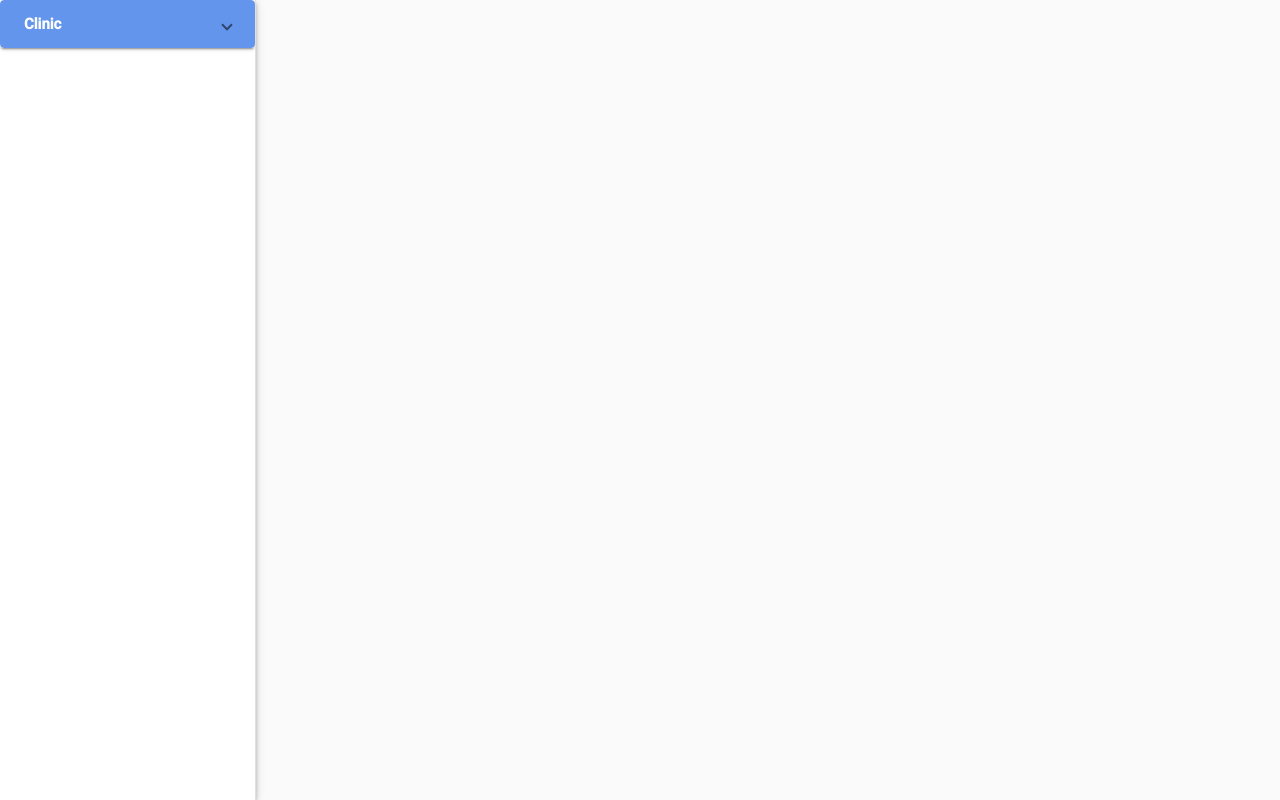
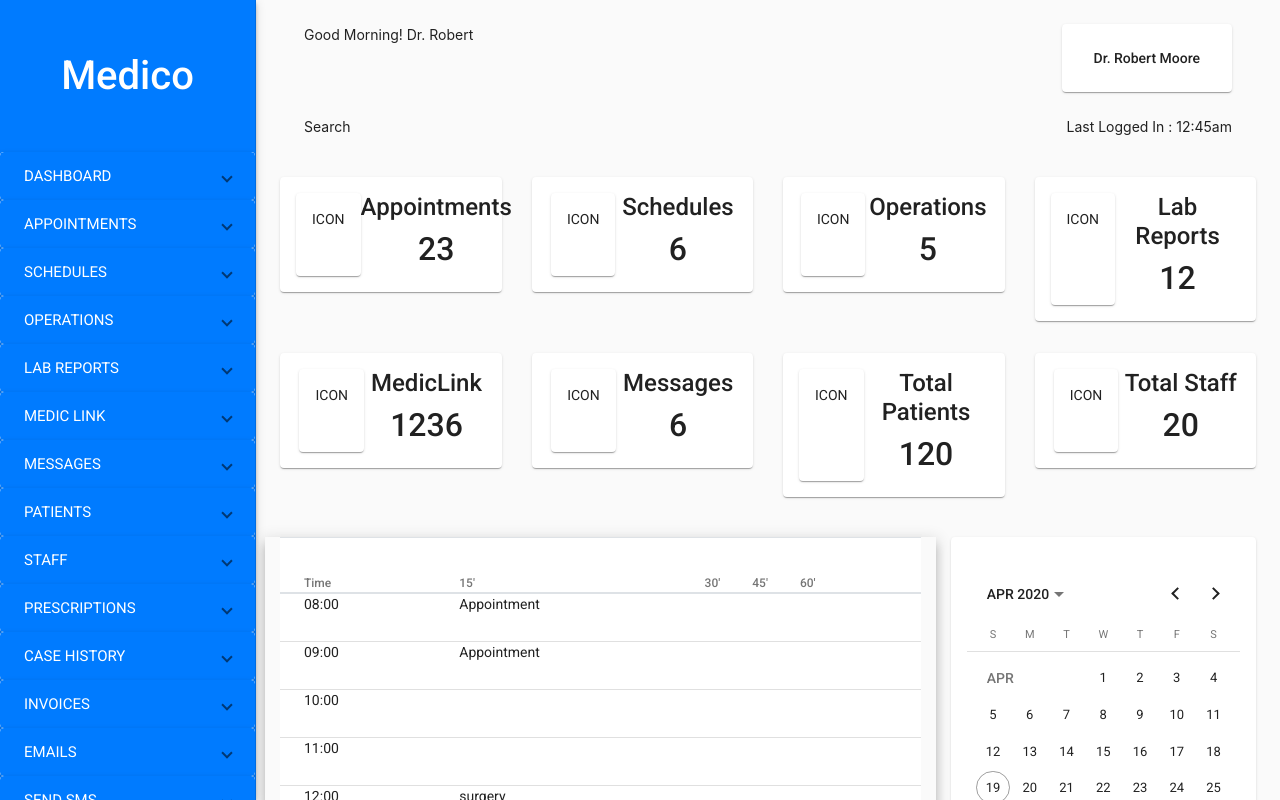
Before and after one commit to davidcloudobi/MedichostApp, an Angular app in the folder Medichost/: page / in a window 1280 px wide. Built offline with nearby package versions, Linux system fonts and the light colour scheme.

Commit message:
Added Interface helper folder to contain sideBar and Content

```diff
--- a/Medichost/src/app/Dashboard/Dashboard.component.css
+++ b/Medichost/src/app/Dashboard/Dashboard.component.css
@@ -5,6 +5,5 @@ mat-sidenav {
 .sideBarNav
 {
   background-color: cornflowerblue;
-  color: white;
-  font-weight: bolder;
+  font-weight: bold;
 }
--- a/Medichost/src/app/Dashboard/Dashboard.component.html
+++ b/Medichost/src/app/Dashboard/Dashboard.component.html
@@ -1,24 +1,102 @@
 <mat-sidenav-container fullscreen>
-  <mat-sidenav #sidenav class="mat-elevation-z4" mode="side" opened="true">
-
-    <mat-accordion>
-      <mat-expansion-panel>
-        <mat-expansion-panel-header class="sideBarNav">
-          <mat-panel-title class="text-white">
-            Clinic
-          </mat-panel-title>
-        </mat-expansion-panel-header>
-        <p><a href="#">Go Here</a></p>
-      </mat-expansion-panel>
-    </mat-accordion>
+  <mat-sidenav #sidenav class="mat-elevation-z4 bg-primary" mode="side" opened="true">
 
     <mat-nav-list>
-      <mat-list-item *ngFor="let item of list " >
-        <mat-icon matListIcon>{{item}}</mat-icon>
-        <h3 matLine>{{item}}</h3>
+      <mat-list-item class="text-center mt-5 mb-5 mr-3 d-flex text-white justify-content-center">
+        <h1>Medico</h1>
       </mat-list-item>
+
+      <mat-accordion *ngFor="let nav of sideNav">
+        <mat-expansion-panel>
+          <mat-expansion-panel-header class="bg-primary">
+            <mat-panel-title class="text-uppercase text-white">
+              {{ nav.displayName}}
+            </mat-panel-title>
+          </mat-expansion-panel-header>
+          <mat-list-item *ngFor="let children of nav.children">
+            <h3 matLine>{{children.displayName}}</h3>
+          </mat-list-item>
+        </mat-expansion-panel>
+      </mat-accordion>
+
+      <mat-list-item class="text-white">
+        Help
+      </mat-list-item>
+
     </mat-nav-list>
   </mat-sidenav>
-  <div class="container">
+
+  <div class="m-4">
+    <div class="row d-flex justify-content-between m-4">
+      <div>Good Morning! Dr. Robert</div>
+      <mat-card>
+        <button mat-button [matMenuTriggerFor]="menu">Dr. Robert Moore</button>
+        <mat-menu #menu="matMenu">
+          <button mat-menu-item>Item 1</button>
+          <button mat-menu-item>Item 2</button>
+        </mat-menu>
+      </mat-card>
+    </div>
+    <div class="row d-flex justify-content-between m-4">
+      <span>Search</span>
+      <span> Last Logged In : 12:45am</span>
+    </div>
+    <div class="row mb-4">
+      <div class="col-md-3 mt-3 mb-3" *ngFor="let action of doctorActions">
+        <mat-card class="d-flex justify-content-around text-center p-3">
+          <mat-card>
+            ICON
+          </mat-card>
+          <div>
+            <h4>{{action.displayName}}</h4>
+            <h2>{{ action.counter }}</h2>
+          </div>
+        </mat-card>
+      </div>
+    </div>
+    <div class="row">
+      <div class="example-container mat-elevation-z8 col-md-8">
+        <table mat-table [dataSource]="dataSource" class="table table-hover">
+
+          <!-- Position Column -->
+          <ng-container matColumnDef="time">
+            <th mat-header-cell *matHeaderCellDef> Time </th>
+            <td mat-cell *matCellDef="let element"> {{element.row}} </td>
+          </ng-container>
+
+          <!-- Name Column -->
+          <ng-container matColumnDef="15">
+            <th mat-header-cell *matHeaderCellDef> 15' </th>
+            <td mat-cell *matCellDef="let element"> {{element.minute == 0 ? element.appointmentType : ''}} </td>
+          </ng-container>
+
+          <!-- Weight Column -->
+          <ng-container matColumnDef="30">
+            <th mat-header-cell *matHeaderCellDef> 30' </th>
+            <td mat-cell *matCellDef="let element"> {{element.minute == 15 ? element.appointmentType : ''}} </td>
+          </ng-container>
+
+          <!-- Symbol Column -->
+          <ng-container matColumnDef="45">
+            <th mat-header-cell *matHeaderCellDef> 45' </th>
+            <td mat-cell *matCellDef="let element"> {{element.minute == 30 ? element.appointmentType : ''}} </td>
+          </ng-container>
+
+          <ng-container matColumnDef="60">
+            <th mat-header-cell *matHeaderCellDef> 60' </th>
+            <td mat-cell *matCellDef="let element"> {{element.minute == 45 ? element.appointmentType : ''}} </td>
+          </ng-container>
+
+          <tr mat-header-row *matHeaderRowDef="displayedColumns; sticky: true"></tr>
+          <tr mat-row *matRowDef="let row; columns: displayedColumns;"></tr>
+        </table>
+      </div>
+
+        <div class="col-md-4">
+          <mat-card>
+            <mat-calendar [selected]="selectedDate" (selectedChange)="onSelect($event)"></mat-calendar>
+          </mat-card>
+        </div>
+    </div>
   </div>
 </mat-sidenav-container>
--- a/Medichost/src/app/Dashboard/Dashboard.component.ts
+++ b/Medichost/src/app/Dashboard/Dashboard.component.ts
@@ -1,4 +1,6 @@
 import { Component, OnInit } from '@angular/core';
+import { Schedules, HourlySchedule, sideBarNavs, sideNav, actions, docActions} from './helpers/doctorAction'
+
 
 @Component({
   selector: 'app-Dashboard',
@@ -8,12 +10,21 @@ import { Component, OnInit } from '@angular/core';
 export class DashboardComponent implements OnInit {
 
   constructor() { }
-  events: string[] = [];
-  list:any[] = [];
-  opened: boolean;
-  panelOpenState = false;
 
-  shouldRun = [/(^|\.)plnkr\.co$/, /(^|\.)stackblitz\.io$/].some(h => h.test(window.location.host));
+
+  sideNav: sideNav[] = sideBarNavs; // SideBar Options
+  doctorActions: actions[] = docActions; // Doctor Options
+
+  displayedColumns = ['time', '15', '30', '45', '60']; // Schedule Columns
+  dataSource:HourlySchedule[] = Schedules; // Schedule
+
+  //Calender Activity
+  selectedDate: any;
+  onSelect(event)
+  {
+    this.selectedDate= event;
+  }
+
 
   ngOnInit() {
   }
--- /dev/null
+++ b/Medichost/src/app/Dashboard/helpers/doctorAction.ts
@@ -0,0 +1,73 @@
+export interface HourlySchedule{
+  appointmentType:string,
+  patient:string,
+  hour:number;
+  minute:number;
+  lastsFor:number;
+  row:string;
+}
+
+export const Schedules:HourlySchedule[] =
+[
+  {row:'08:00', hour:8, minute:0, lastsFor:2, appointmentType:'Appointment', patient:'Mr. John Doe'},
+  {row:'09:00', hour:9, minute:0, lastsFor:2, appointmentType:'Appointment', patient:'Miss. Sarah Clara'},
+  {row:'10:00', hour:10, minute:15, lastsFor:2, appointmentType:'', patient:''},
+  {row:'11:00', hour:11, minute:0, lastsFor:2, appointmentType:'', patient:''},
+  {row:'12:00', hour:12, minute:0, lastsFor:2, appointmentType:'surgery', patient:'Mr. Young Barley'},
+  {row:'13:00', hour:13, minute:0, lastsFor:2, appointmentType:'', patient:''},
+  {row:'14:00', hour:14, minute:0, lastsFor:2, appointmentType:'', patient:''},
+  {row:'15:00', hour:15, minute:0, lastsFor:2, appointmentType:'Appointment', patient:'Mrs. Patricia Ana'},
+  {row:'16:00', hour:16, minute:0, lastsFor:2, appointmentType:'', patient:''},
+  {row:'17:00', hour:17, minute:0, lastsFor:2, appointmentType:'', patient:''},
+  {row:'18:00', hour:18, minute:0, lastsFor:2, appointmentType:'', patient:''},
+]
+
+export interface sideNav
+{
+  displayName:string;
+  icon:string;
+  children:sideNavChildren[]
+}
+
+export interface sideNavChildren
+{
+  displayName:string;
+  link:string;
+}
+
+
+export const sideBarNavs:sideNav[] = [
+  {displayName:'Dashboard', icon:'', children:[]},
+  {displayName:'Appointments', icon:'', children:[]},
+  {displayName:'Schedules', icon:'', children:[]},
+  {displayName:'Operations', icon:'', children:[]},
+  {displayName:'Lab reports', icon:'', children:[]},
+  {displayName:'Medic Link', icon:'', children:[]},
+  {displayName:'Messages', icon:'', children:[]},
+  {displayName:'Patients', icon:'', children:[]},
+  {displayName:'Staff', icon:'', children:[]},
+  {displayName:'Prescriptions', icon:'', children:[]},
+  {displayName:'Case History', icon:'', children:[]},
+  {displayName:'Invoices', icon:'', children:[]},
+  {displayName:'Emails', icon:'', children:[]},
+  {displayName:'Send SMS', icon:'', children:[]},
+];
+
+
+export interface actions
+{
+  displayName:string;
+  counter:number;
+  icon:string;
+}
+
+export const docActions:actions[] = [
+  {displayName:'Appointments', counter:23, icon:''},
+  {displayName:'Schedules', counter:6, icon:''},
+  {displayName:'Operations', counter:5, icon:''},
+  {displayName:'Lab Reports', counter:12, icon:''},
+  {displayName:'MedicLink', counter:1236, icon:''},
+  {displayName:'Messages', counter:6, icon:''},
+  {displayName:'Total Patients', counter:120, icon:''},
+  {displayName:'Total Staff', counter:20, icon:''},
+];
```
